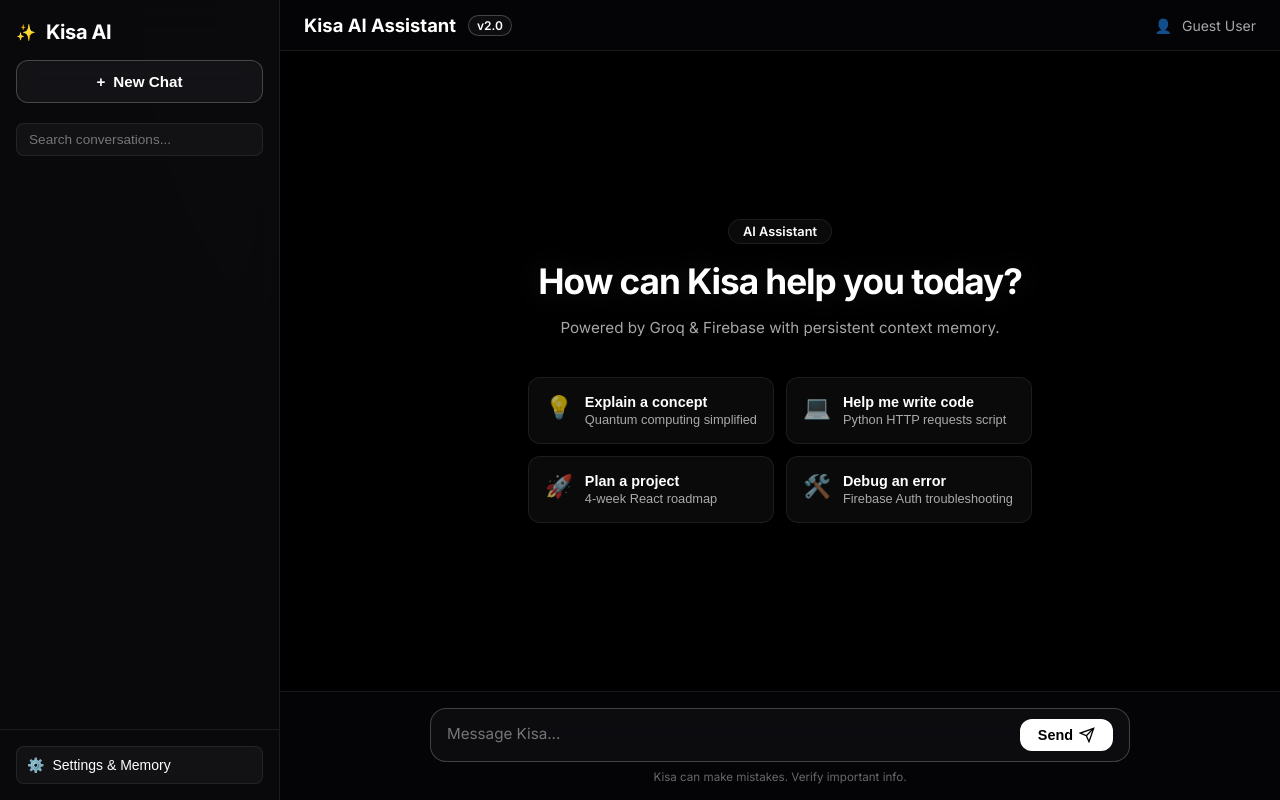
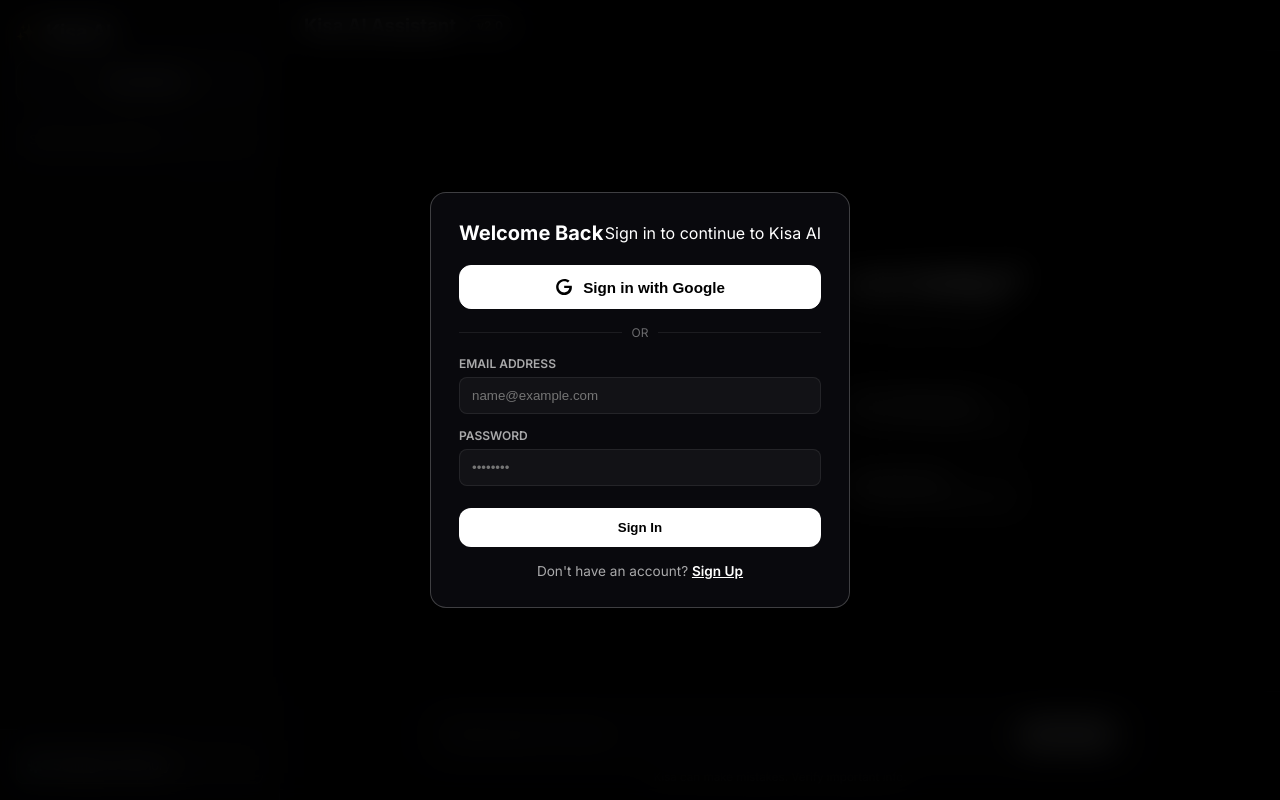
Before and after one commit to Kishore-2007-web/AI-CHATBOT, a Flask app: page / in a window 1280 px wide. Run offline with Flask 3, Linux system fonts and the light colour scheme; some libraries are stand-ins or nearby versions.

Commit message:
Restore complete Firebase authentication and sign-up functionality

```diff
--- a/app.py
+++ b/app.py
@@ -37,26 +37,26 @@ else:
 # Instantiate Database Service
 db_service = DatabaseService(db)
 
-# Authentication Middleware Decorator (Guest Mode Supported)
+# Authentication Middleware Decorator
 def require_auth(f):
     @wraps(f)
     def decorated_function(*args, **kwargs):
         auth_header = request.headers.get("Authorization")
+        if not auth_header or not auth_header.startswith("Bearer "):
+            return jsonify({"error": "Unauthorized: Missing or invalid Authorization token."}), 401
 
-        if auth_header and auth_header.startswith("Bearer "):
-            id_token = auth_header.split("Bearer ")[1].strip()
-            if id_token != "guest-token" and firebase_initialized:
-                try:
-                    decoded_token = auth.verify_id_token(id_token)
-                    g.user = decoded_token
-                except Exception as e:
-                    print(f"[Auth Notice] Token verification skipped/failed: {e}")
-                    g.user = {"uid": "guest-user-id", "email": "guest@local.com"}
-            else:
-                g.user = {"uid": "guest-user-id", "email": "guest@local.com"}
+        id_token = auth_header.split("Bearer ")[1].strip()
+
+        if firebase_initialized:
+            try:
+                decoded_token = auth.verify_id_token(id_token)
+                g.user = decoded_token
+            except Exception as e:
+                print(f"[Auth Error] Token verification failed: {e}")
+                return jsonify({"error": "Unauthorized: Invalid or expired authentication token."}), 401
         else:
-            # Guest mode fallback when authentication is disabled
-            g.user = {"uid": "guest-user-id", "email": "guest@local.com"}
+            # Fallback for development before credentials key is attached
+            g.user = {"uid": "dev-user-id", "email": "dev@local.com"}
 
         # Ensure user profile document exists in Firestore
         if g.user and g.user.get("uid"):
--- a/static/js/auth.js
+++ b/static/js/auth.js
@@ -32,7 +32,27 @@ const sendBtn = document.getElementById("send-btn");
 
 let isSignUpMode = false;
 
-// Handle Email/Password Form Submission
+// Mode Toggle Handler (Sign In <-> Sign Up)
+if (authToggleBtn) {
+    authToggleBtn.addEventListener("click", toggleAuthMode);
+}
+
+function toggleAuthMode() {
+    isSignUpMode = !isSignUpMode;
+    if (authError) authError.classList.add("hidden");
+
+    if (isSignUpMode) {
+        if (authTitle) authTitle.textContent = "Create an Account";
+        if (authSubmitBtn) authSubmitBtn.textContent = "Sign Up";
+        if (authToggleBtn) authToggleBtn.innerHTML = 'Already have an account? <span class="link">Sign In</span>';
+    } else {
+        if (authTitle) authTitle.textContent = "Welcome Back";
+        if (authSubmitBtn) authSubmitBtn.textContent = "Sign In";
+        if (authToggleBtn) authToggleBtn.innerHTML = 'Don\'t have an account? <span class="link">Sign Up</span>';
+    }
+}
+
+// Handle Email/Password Form Submission (Sign In & Sign Up)
 if (authForm) {
     authForm.addEventListener("submit", async (e) => {
         e.preventDefault();
@@ -44,15 +64,24 @@ if (authForm) {
             return;
         }
 
+        if (authError) authError.classList.add("hidden");
+        authSubmitBtn.disabled = true;
+
         if (isSignUpMode) {
-            showError("Sign up is currently disabled. Please sign in with an existing account.");
-            return;
+            authSubmitBtn.textContent = "Creating Account...";
+            try {
+                await createUserWithEmailAndPassword(auth, email, password);
+                emailInput.value = "";
+                passwordInput.value = "";
+            } catch (error) {
+                console.error("Sign-Up Error:", error);
+                showError(getFriendlyErrorMessage(error.code, error.message));
+            } finally {
+                authSubmitBtn.disabled = false;
+                authSubmitBtn.textContent = "Sign Up";
             }
-
-        authError.classList.add("hidden");
-        authSubmitBtn.disabled = true;
+        } else {
             authSubmitBtn.textContent = "Signing In...";
-
             try {
                 await signInWithEmailAndPassword(auth, email, password);
                 emailInput.value = "";
@@ -64,13 +93,14 @@ if (authForm) {
                 authSubmitBtn.disabled = false;
                 authSubmitBtn.textContent = "Sign In";
             }
+        }
     });
 }
 
 // Handle Google OAuth Sign In
 if (googleSignInBtn) {
     googleSignInBtn.addEventListener("click", async () => {
-        authError.classList.add("hidden");
+        if (authError) authError.classList.add("hidden");
         googleSignInBtn.disabled = true;
 
         try {
@@ -138,22 +168,16 @@ onAuthStateChanged(auth, (user) => {
     }
 });
 
-// Helper: Get JWT ID Token for API requests (Guest Token Fallback)
+// Helper: Get JWT ID Token for API requests
 export async function getAuthToken() {
-    if (!currentUser) return "guest-token";
+    if (!currentUser) return null;
     try {
         return await currentUser.getIdToken();
     } catch (error) {
-        console.error("Failed to get ID token, using guest fallback:", error);
-        return "guest-token";
+        console.error("Failed to get ID token:", error);
+        return null;
     }
 }
-
-// Auto-initialize guest mode on page load
-document.addEventListener("DOMContentLoaded", () => {
-    fetchUserConversations();
-    fetchMemorySettings();
-});
 
 export function getCurrentUser() {
     return currentUser;
--- a/templates/index.html
+++ b/templates/index.html
@@ -61,11 +61,11 @@
                     <span class="badge">v2.0</span>
                 </div>
 
-                <!-- User Profile Bar (Guest Mode Enabled) -->
-                <div id="user-profile-bar" class="user-profile">
+                <!-- User Profile Bar -->
+                <div id="user-profile-bar" class="user-profile hidden">
                     <span class="user-avatar">👤</span>
-                    <span id="user-email-display" class="user-email">Guest User</span>
-                    <button id="logout-btn" class="btn-logout hidden">Logout</button>
+                    <span id="user-email-display" class="user-email"></span>
+                    <button id="logout-btn" class="btn-logout">Logout</button>
                 </div>
             </header>
 
@@ -118,8 +118,8 @@
             <!-- Message Input Footer -->
             <div class="input-area">
                 <div class="input-wrapper">
-                    <textarea id="user-input" rows="1" placeholder="Message Kisa..."></textarea>
-                    <button id="send-btn">
+                    <textarea id="user-input" rows="1" placeholder="Please sign in to chat..." disabled></textarea>
+                    <button id="send-btn" disabled>
                         <span>Send</span>
                         <svg width="16" height="16" viewBox="0 0 24 24" fill="none" stroke="currentColor" stroke-width="2">
                             <line x1="22" y1="2" x2="11" y2="13"></line>
@@ -173,8 +173,8 @@
         </div>
     </div>
 
-    <!-- Auth Modal Overlay (Hidden when auth is disabled) -->
-    <div id="auth-modal" class="modal-overlay hidden">
+    <!-- Auth Modal Overlay -->
+    <div id="auth-modal" class="modal-overlay">
         <div class="modal-card">
             <div class="modal-header">
                 <h2 id="auth-title">Welcome Back</h2>
@@ -210,7 +210,7 @@
             </form>
 
             <div class="modal-footer">
-                <p class="auth-notice">Sign up is currently disabled. Please sign in with your account.</p>
+                <p id="auth-toggle-btn">Don't have an account? <span class="link">Sign Up</span></p>
             </div>
         </div>
     </div>
```
Lines whose indentation alone changed are shown as unchanged.
